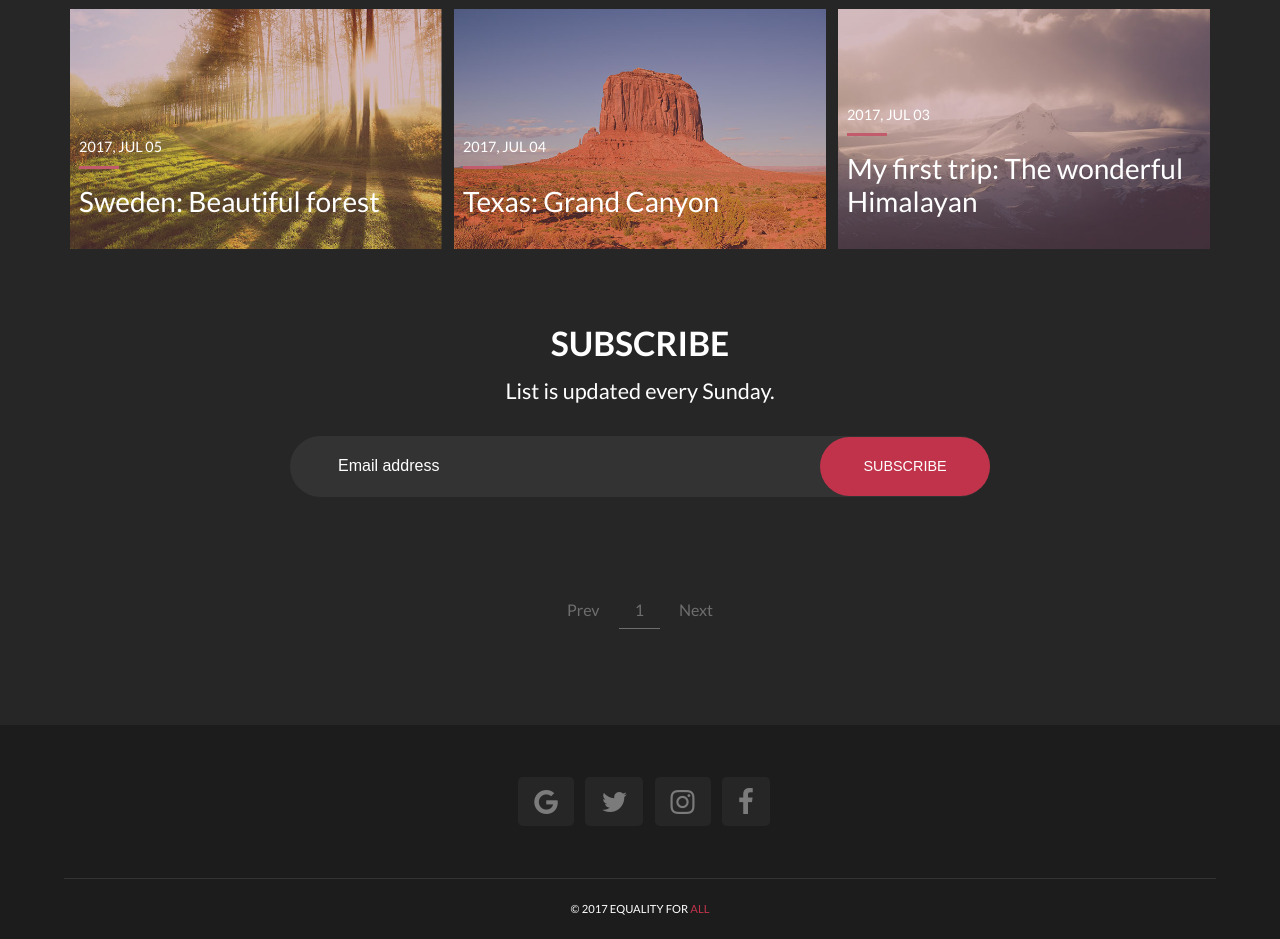
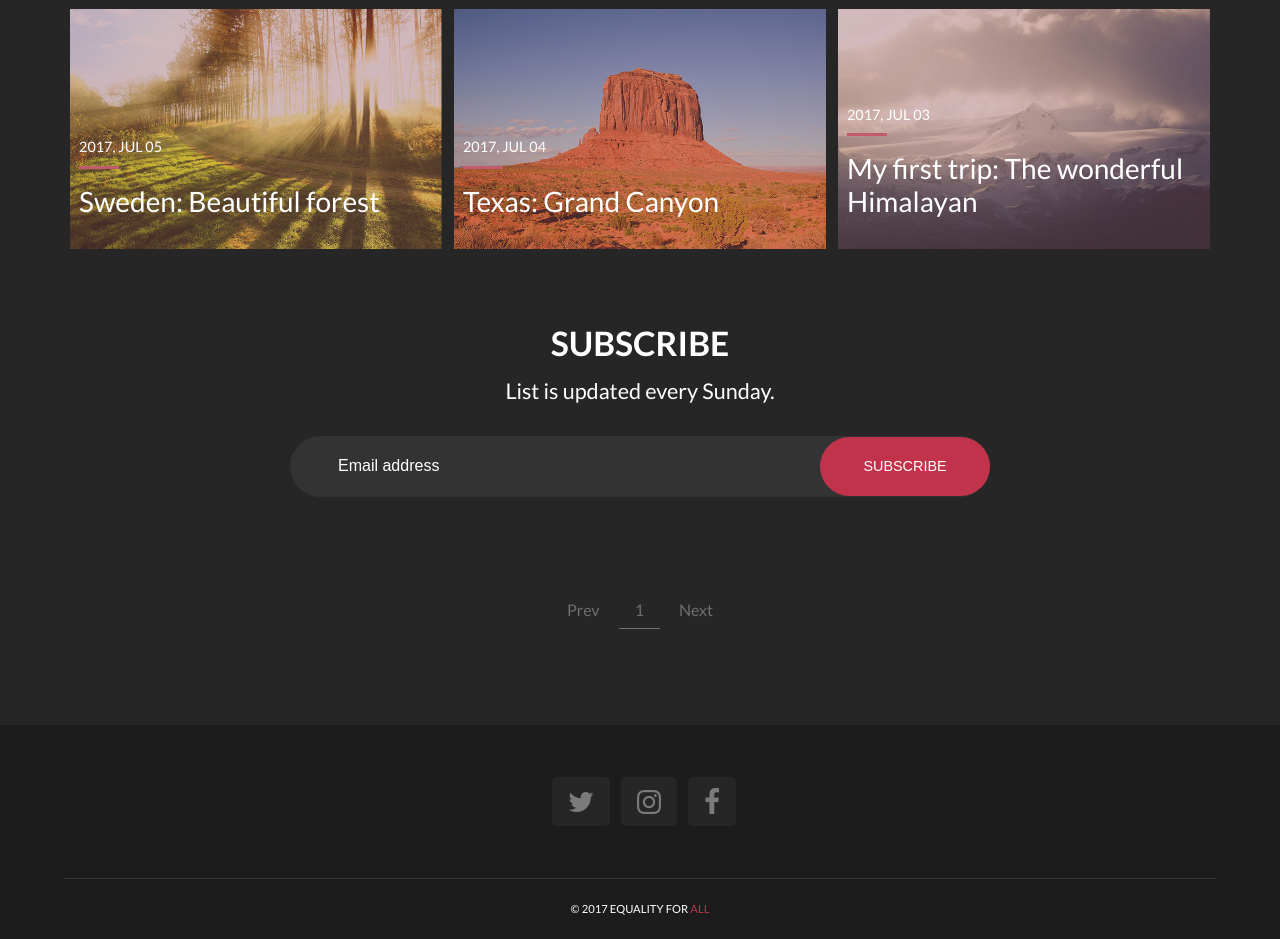
Before and after one commit to 3quality4all/519962test2, a Jekyll site: the page built from index.html, in a window 1280 px wide. Shown: the part 1547-2486 px from the top of the page. Built offline with Jekyll 4.4.1, drawn with Linux system fonts in a browser that asks for light colours; the list of posts is cut into pages by our own code.

Commit message:
Update social_footer.html

```diff
--- a/_includes/social_footer.html
+++ b/_includes/social_footer.html
@@ -1,10 +1,5 @@
 
 <ul class="social_footer">
-  {% if site.google_url %}
-  <li><a href="{{ site.google_url }}" target="_blank"><i class="fa fa-google" aria-hidden="true"></i></a></li>
-  {% else %}
-  <li><a href="#" target="_blank"><i class="fa fa-google" aria-hidden="true"></i></a></li>
-  {% endif %}
   {% if site.twitter_url %}
   <li><a href="{{ site.twitter_url }}" target="_blank"><i class="fa fa-twitter" aria-hidden="true"></i></a></li>
   {% else %}
```
